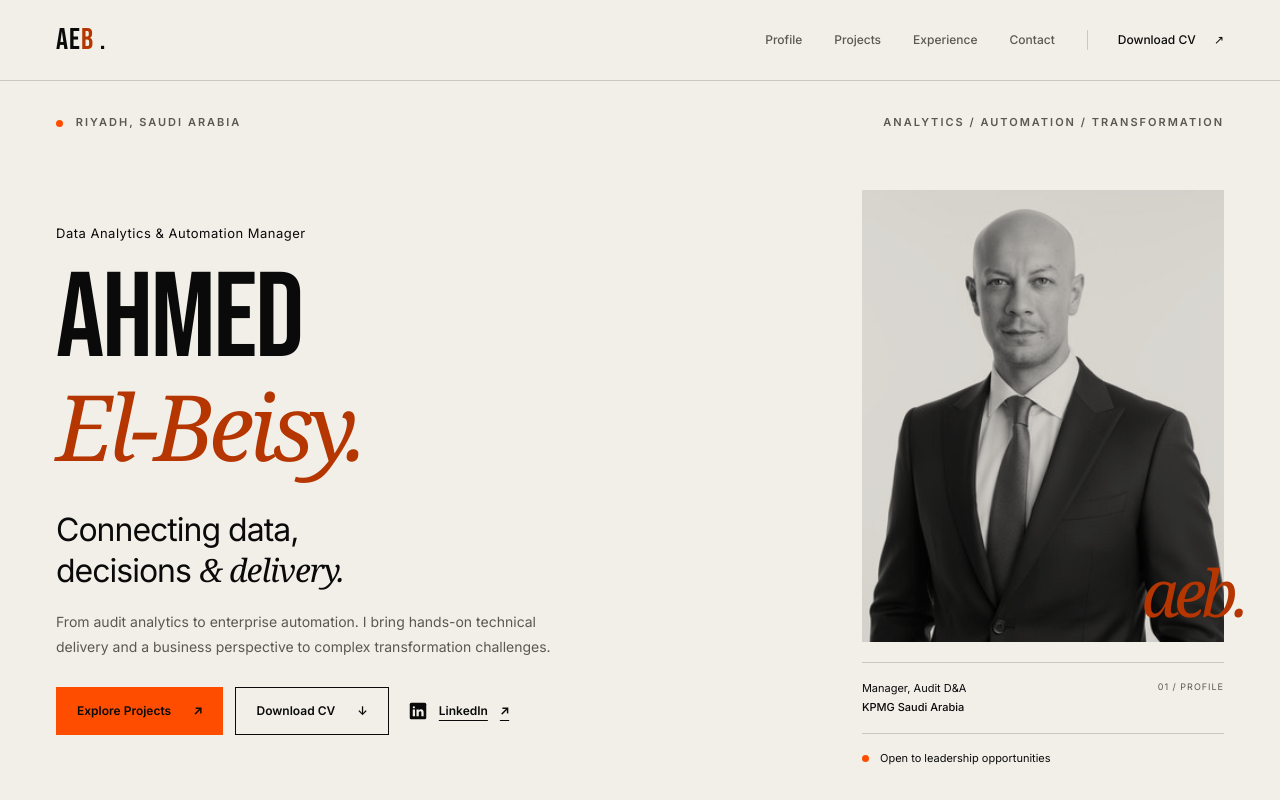
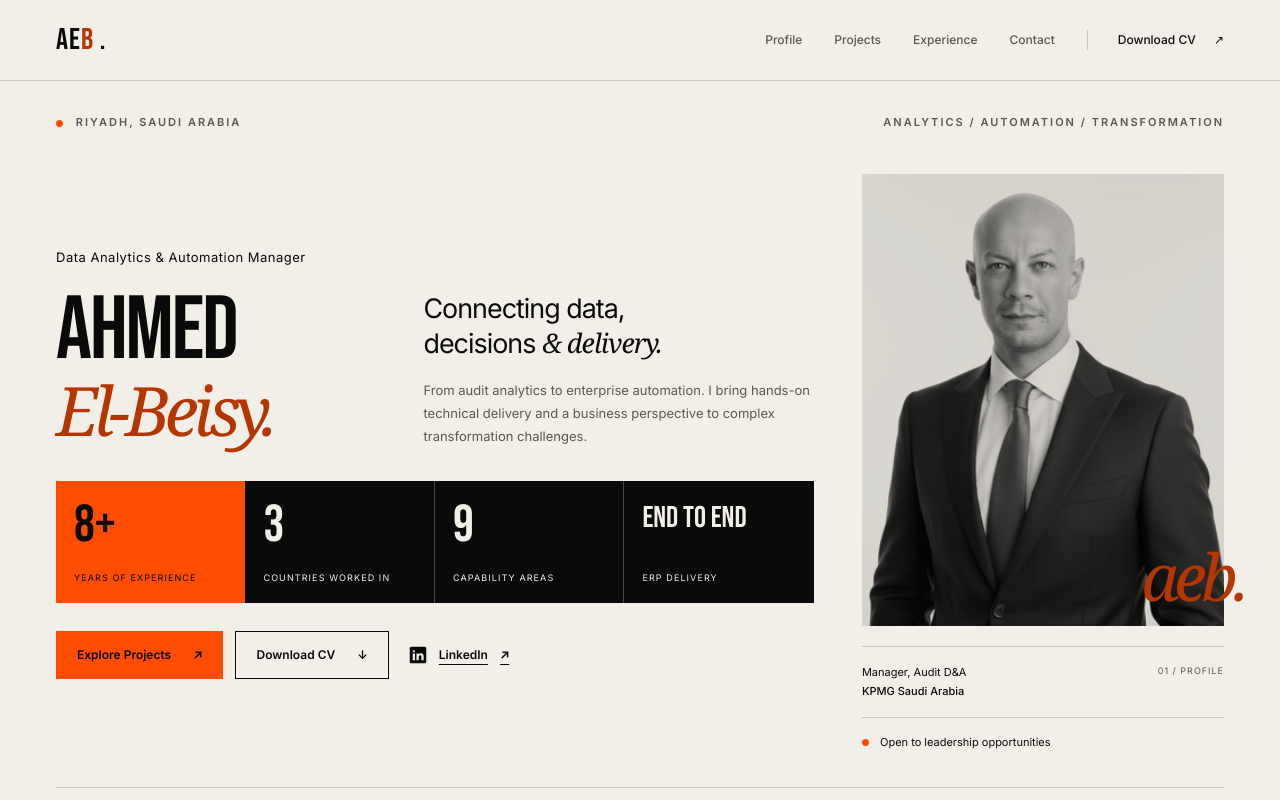
Before and after one commit to ahmedmaher701-ai/ahmedelbeisy.github.io, a plain HTML site: page index.html in a window 1280 px wide. Shown: the top 800 px of the page. Drawn offline with Linux system fonts and the light colour scheme; a web font is replaced by a local one.

Commit message:
Add responsive career summary to portfolio hero

```diff
--- a/index.html
+++ b/index.html
@@ -60,6 +60,12 @@
     <p class="hero-statement">Connecting data,<br>decisions <span>& delivery.</span>
 </p>
     <p class="hero-description">From audit analytics to enterprise automation. I bring hands-on technical delivery and a business perspective to complex transformation challenges.</p>
+    <dl class="hero-summary" aria-label="Professional profile at a glance">
+      <div class="hero-summary-item"><dt>Years of experience</dt><dd>8+</dd></div>
+      <div class="hero-summary-item"><dt>Countries worked in</dt><dd>3</dd></div>
+      <div class="hero-summary-item"><dt>Capability areas</dt><dd>9</dd></div>
+      <div class="hero-summary-item"><dt>ERP delivery</dt><dd class="summary-text">End to end</dd></div>
+    </dl>
     <div class="actions">
 <a class="button primary" href="#projects">Explore Projects <span aria-hidden="true">↗</span>
 </a>
--- a/styles.css
+++ b/styles.css
@@ -1421,3 +1421,84 @@ footer p:nth-of-type(2) {
 .project-artwork img { width:100%; height:100%; object-fit:contain; }
 .project-card[data-category="analytics"] .project-artwork { background:#0a0a0a; }
 .artwork-label { position:absolute; bottom:8px; left:10px; padding:2px 6px; background:var(--cream); color:var(--muted); font-size:8px; letter-spacing:1px; text-transform:uppercase; }
+
+/* Hero snapshot: source-backed facts, matching the editorial orange/black identity. */
+.hero-summary {
+  display:grid;
+  grid-template-columns:repeat(4,minmax(0,1fr));
+  margin:28px 0 0;
+  background:var(--ink);
+  color:var(--cream);
+}
+.hero-summary-item {
+  display:flex;
+  flex-direction:column;
+  justify-content:space-between;
+  min-height:122px;
+  padding:22px 18px 18px;
+  border-right:1px solid #494640;
+}
+.hero-summary-item:first-child {
+  background:var(--orange);
+  color:var(--ink);
+  border-color:var(--orange);
+}
+.hero-summary-item:last-child { border-right:0; }
+.hero-summary dt {
+  order:2;
+  font-size:9px;
+  line-height:1.5;
+  letter-spacing:1.1px;
+  text-transform:uppercase;
+}
+.hero-summary dd {
+  margin:0 0 12px;
+  font-family:var(--display);
+  font-size:52px;
+  line-height:.9;
+}
+.hero-summary .summary-text { font-size:30px; line-height:1; }
+@media (min-width:1100px) {
+  .hero-grid { padding-block:42px 36px; gap:48px; }
+  .hero-copy {
+    display:grid;
+    grid-template-columns:1fr 1.15fr;
+    column-gap:28px;
+    align-items:start;
+  }
+  .hero-copy .role-label { grid-column:1 / -1; }
+  .hero-copy h1 {
+    grid-column:1;
+    grid-row:2 / 4;
+    font-size:clamp(84px,7vw,108px);
+    align-self:center;
+  }
+  .hero-copy .hero-statement {
+    grid-column:2;
+    grid-row:2;
+    margin-top:0;
+    font-size:clamp(24px,2.1vw,31px);
+  }
+  .hero-copy .hero-description {
+    grid-column:2;
+    grid-row:3;
+    font-size:13px;
+    margin-top:18px;
+  }
+  .hero-summary, .hero-copy .actions { grid-column:1 / -1; }
+  .hero-summary { margin-top:32px; }
+}
+@media (min-width:581px) and (max-width:1099px) {
+  .hero-summary-item { padding:18px 10px 14px; min-height:114px; }
+  .hero-summary dt { font-size:8px; letter-spacing:.5px; }
+  .hero-summary dd { font-size:44px; }
+  .hero-summary .summary-text { font-size:24px; }
+}
+@media (max-width:580px) {
+  .hero-summary { grid-template-columns:repeat(2,minmax(0,1fr)); margin-top:24px; }
+  .hero-summary-item { min-height:110px; padding:18px; border-bottom:1px solid #494640; }
+  .hero-summary-item:nth-child(2) { border-right:0; }
+  .hero-summary-item:nth-child(n+3) { border-bottom:0; }
+  .hero-summary dd { font-size:46px; }
+  .hero-summary .summary-text { font-size:30px; }
+}
```
